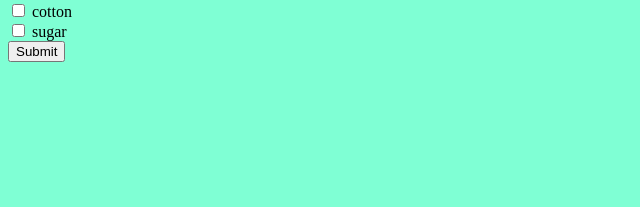
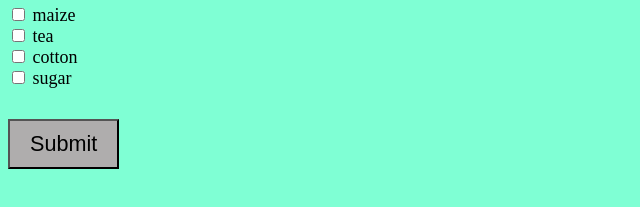
Before and after one commit to Alex-Thiga/class-exam, a plain HTML site: page index2.html in a window 1280 px wide. Shown: the part 507-714 px from the top of the page, without its empty margins (0-640 px from the left). Drawn offline with Linux system fonts and the light colour scheme.

Commit message:
add style to the submit button

```diff
--- a/assets/css/index2.css
+++ b/assets/css/index2.css
@@ -1,3 +1,10 @@
 body{
     background-color: aquamarine;
+    font-size: large;
 }
+#button{
+    margin: 30px auto;
+    padding: 10px 20px;
+    font-size: larger;
+    background-color: rgb(175, 173, 173);
+}
```
